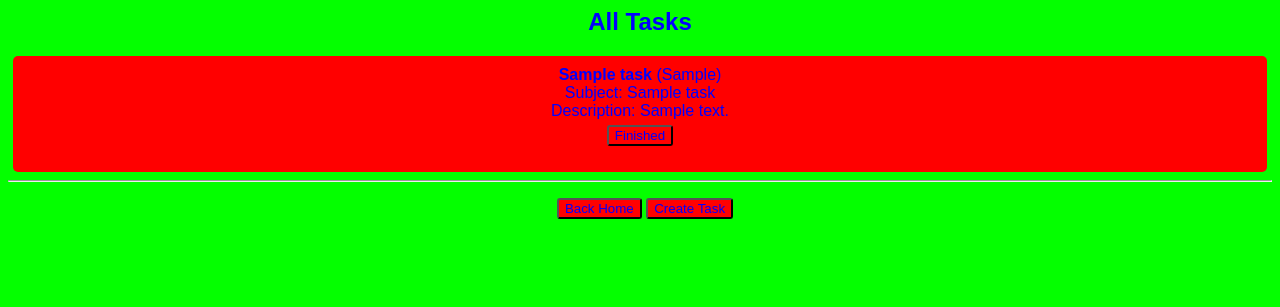
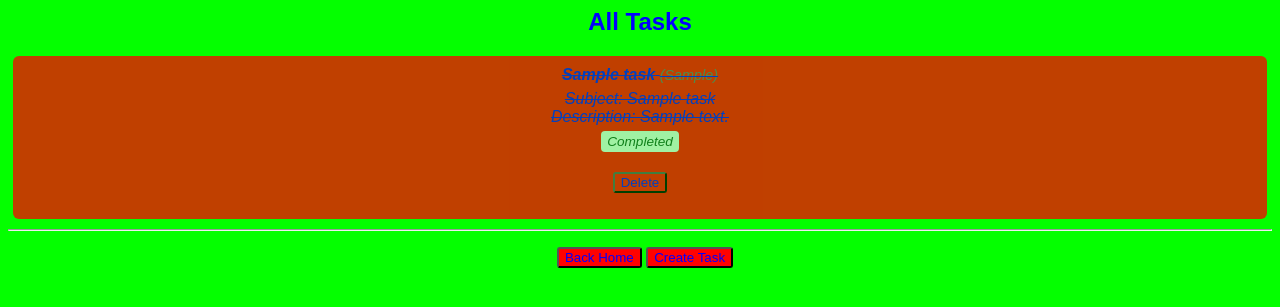
Before and after one commit to LarryNoData/Studura, a Flask app: page /home/tasks in a window 1280 px wide. Shown: the top 307 px of the page. Run offline with Flask 3, Linux system fonts and the light colour scheme; a user stored in the database is signed in; tables that the repository leaves empty hold one stand-in row (values such as "Sample post"); some libraries are stand-ins or nearby versions.

Commit message:
Added personal task insights on home.py!

```diff
--- a/app.py
+++ b/app.py
@@ -6,6 +6,9 @@ from models import db, User, Task, Exam
 import os
 from dotenv import load_dotenv
 from flask_migrate import Migrate
+from insights import generate_study_insights
+from datetime import datetime, timezone
+
 
 
 print("App loaded and Flask-Migrate initialized.")
@@ -70,7 +73,9 @@ def contact():
 @app.route('/home')
 @login_required
 def home():
-    return render_template('home.html')
+    user_tasks = Task.query.filter_by(user_id=current_user.id).all()
+    insights = generate_study_insights(user_tasks)
+    return render_template('home.html',insights=insights)
 
 @app.route('/home/tasks')
 @login_required
@@ -115,6 +120,17 @@ def delete_task(task_id):
     db.session.commit()
     return redirect('/home/tasks')
 
+@app.route('/home/tasks/complete/<int:task_id>', methods=['POST'])
+@login_required
+def complete_task(task_id):
+    task = Task.query.get_or_404(task_id)
+    if task.owner != current_user:
+        flash("You can't complete someone else's task.")
+        return redirect('/home/tasks')
+
+    task.completed_at = datetime.now(timezone.utc)
+    db.session.commit()
+    return redirect('/home/tasks')
 
 
 
--- a/models.py
+++ b/models.py
@@ -4,6 +4,7 @@ from flask import Flask, request, redirect, url_for, render_template, flash
 from flask_sqlalchemy import SQLAlchemy
 from flask_login import LoginManager, login_user, login_required, logout_user, current_user, UserMixin
 from werkzeug.security import generate_password_hash, check_password_hash
+from datetime import datetime
 
 db = SQLAlchemy()
 
@@ -27,6 +28,10 @@ class Task(db.Model):
     subject = db.Column(db.String(100), nullable=True)
     describe = db.Column(db.Text, nullable=True)
 
+    #New columns for insights
+    created_at = db.Column(db.DateTime, default=datetime.utcnow)
+    completed_at = db.Column(db.DateTime, nullable=True)
+
     user_id = db.Column(db.Integer, db.ForeignKey('user.id'), nullable=False)
 
 class Exam(db.Model):
--- a/static/style.css
+++ b/static/style.css
@@ -88,6 +88,57 @@ nav {
     position: fixed;
     left: 0;
     top: 0;
-    background-color: rgb(0,0,255);
+    background-color: rgb(0, 0, 255);
     padding-top: 20px;
   }
+
+
+.task {
+    padding: 10px;
+    background-color: rgb(255, 0, 0);
+    border-radius: 6px;
+    margin-bottom: 10px;
+    transition: all 0.3s ease;
+  }
+
+.task--completed {
+    background-color: rgb(255, 0, 0);
+    text-decoration: line-through;
+    font-style: italic;
+    opacity: 0.75;
+  }
+
+.task--completed:hover {
+    opacity: 1;
+  }
+
+.task__header {
+    font-weight: bold;
+    margin-bottom: 4px;
+  }
+
+.task__type {
+    font-weight: normal;
+    font-size: 0.9em;
+    color: rgb(102, 102, 102);
+  }
+
+.task__body {
+    margin-top: 6px;
+  }
+
+.task__actions {
+    margin-top: 10px;
+    align-items: center;
+    gap: 6px;
+    margin-top: 5px;
+  }
+
+.task__badge {
+    display: inline-block;
+    background-color: rgb(212, 237, 218);
+    color: rgb(21, 87, 36);
+    padding: 3px 6px;
+    font-size: 0.85em;
+    border-radius: 4px;
+  }
--- a/templates/tasks.html
+++ b/templates/tasks.html
@@ -7,8 +7,12 @@
   {% if tasks %}
     <ul>
       {% for task in tasks %}
-        <li>
-            <strong>{{ task.name }}</strong> ({{ task.type }})<br>
+        <li class="task {% if task.completed_at %}task--completed{% endif %}">
+          <div class="task__header">
+            <strong>{{ task.name }}</strong> <span class="task__type">({{ task.type }})</span>
+          </div>
+
+          <div class="task__body">
             Subject: {{ task.subject }}<br>
             Description:
             {% if task.describe.strip() %}
@@ -16,16 +20,25 @@
             {% else %}
               <em>No Description</em>
             {% endif %}
-            <br>
+          </div>
 
-            <form action="/home/tasks/delete/{{ task.id }}" method="POST" style="margin-top: 5px;">
-                <button type="submit">Finished</button>
+          <div class="task__actions">
+            {% if not task.completed_at %}
+              <form action="/home/tasks/complete/{{ task.id }}" method="POST">
+                <button type="submit" class = "task__actions">Finished</button>
               </form>
+            {% else %}
+              <span class="task__badge" class = "task__actions">Completed</span>
+            {% endif %}
+
+            <form action="/home/tasks/delete/{{ task.id }}" method="POST">
+              <button type="submit">Delete</button>
+            </form>
+          </div>
         </li>
         <hr>
       {% endfor %}
     </ul>
-
   {% else %}
     <p>No tasks yet. Go create one!</p>
   {% endif %}
```
Also changed, not shown: insights.py (added, +33 -0 lines), migrations/versions/020f9b4dbff2_adapted_created_at_and_completed_at_to_.py (added, +34 -0 lines), templates/home.html (+14 -1 lines), instance/planner.db. Lines whose indentation alone changed are shown as unchanged.
